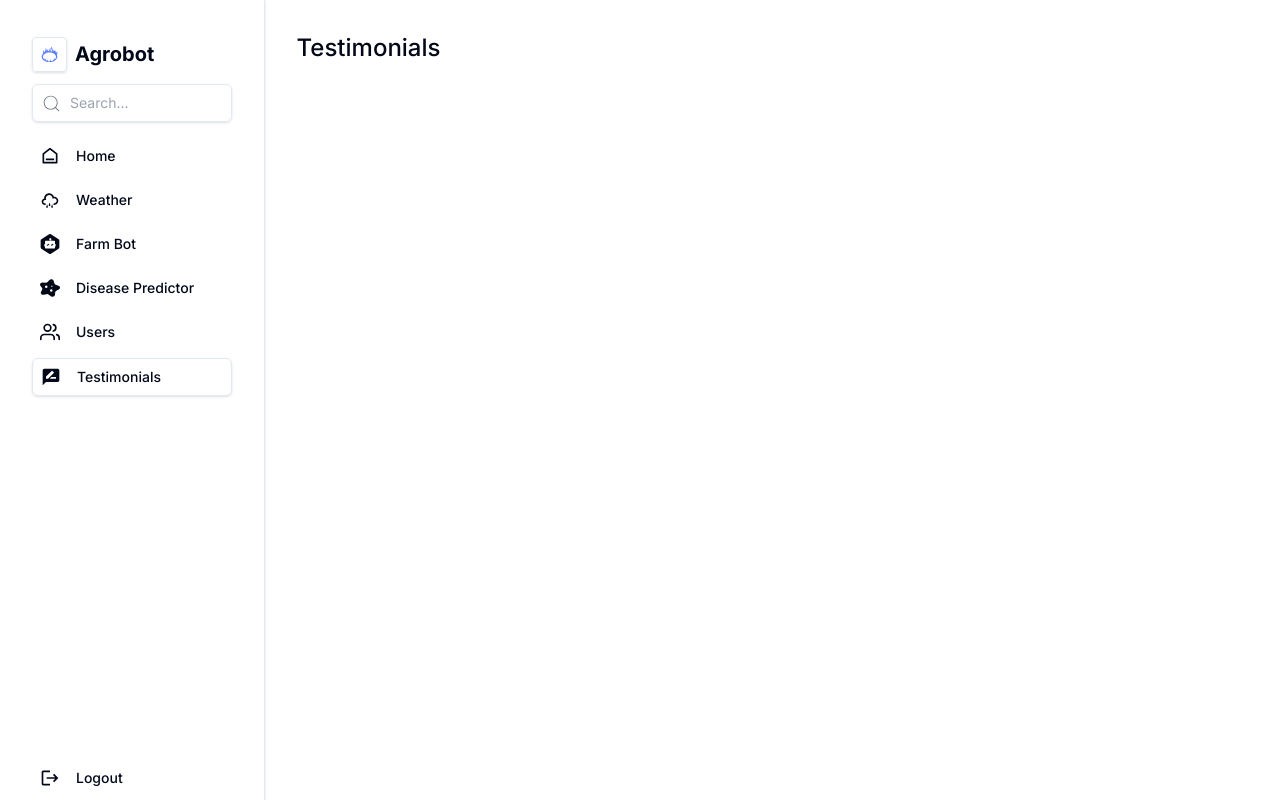
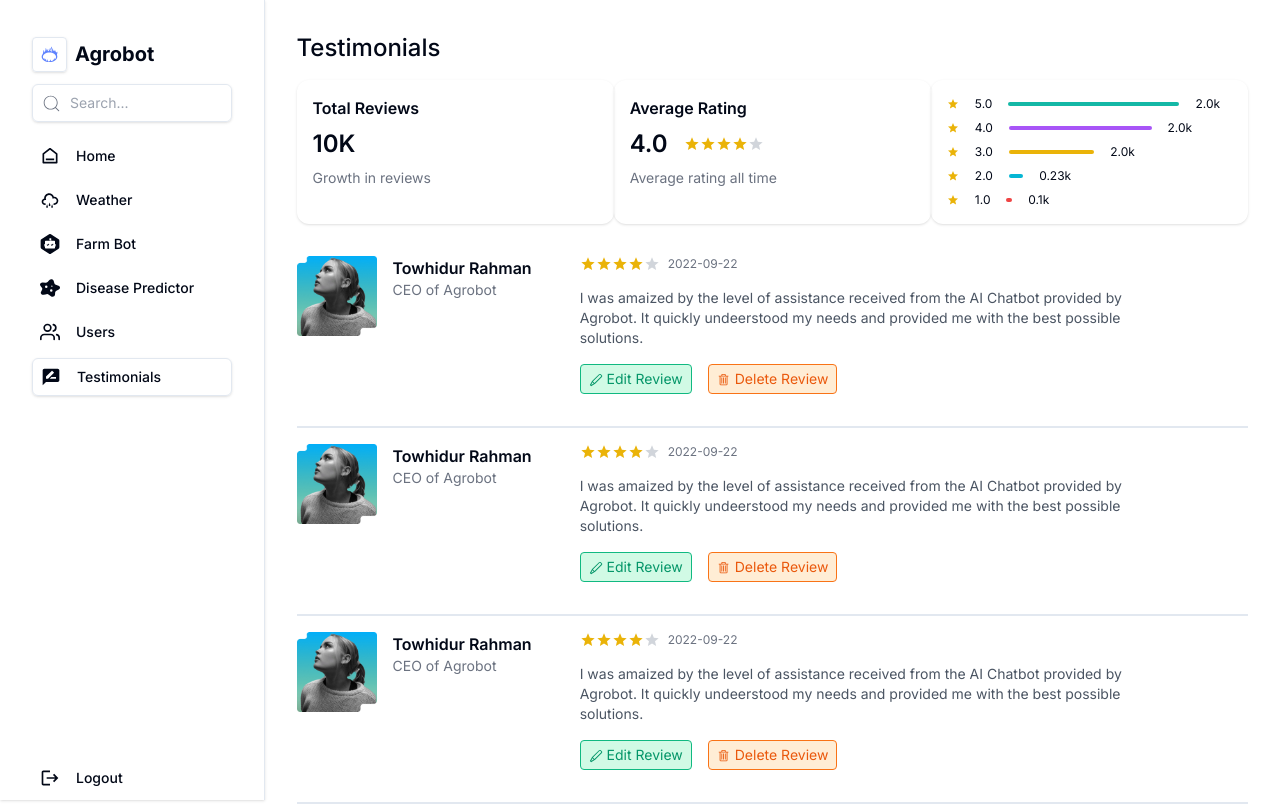
Before and after one commit to Sujanban/agrobot, a React (Vite) app in the folder client/: page /testimonials in a window 1280 px wide. Shown: the top 806 px of the page. Built offline with nearby package versions, Linux system fonts and the light colour scheme.

Commit message:
destimonial card with edit and delete added

```diff
--- a/client/src/components/Tesimonial.jsx
+++ b/client/src/components/Testimonial.jsx
@@ -3,7 +3,7 @@ import user2 from "../assets/user2.png"
 import { FaQuoteLeft } from "react-icons/fa6";
 import { MdArrowOutward } from "react-icons/md";
 
-const Tesimonial = () => {
+const Testimonial = () => {
     return (
         <section id='testimonials' className='bg-slate-100'>
             <div className='px-4 py-20 max-w-7xl mx-auto'>
@@ -38,4 +38,4 @@ const Tesimonial = () => {
     )
 }
 
-export default Tesimonial
+export default Testimonial
--- /dev/null
+++ b/client/src/components/dashboard/TestimonialCard.jsx
@@ -0,0 +1,46 @@
+import React from 'react'
+import { MdOutlineStarPurple500 } from "react-icons/md";
+import { VscTrash, VscEdit } from 'react-icons/vsc';
+
+
+const TestimonialCard = () => {
+    return (
+        <div className='py-4 grid gap-4 border-b-2'>
+            <div className='flex space-x-12'>
+                <div className='space-x-4 flex flex-shrink-0'>
+                    <img className='w-20 h-20 ' src="http://localhost:5173/src/assets/user2.png" alt="" />
+                    <div>
+                        <h1 className='font-semibold'>Towhidur Rahman</h1>
+                        <p className='text-sm text-gray-500'>CEO of Agrobot</p>
+                    </div>
+                </div>
+                <div className='space-y-4'>
+                    <div className='flex items-center gap-2'>
+                        <div className='flex'>
+                            <MdOutlineStarPurple500 className='text-yellow-500' />
+                            <MdOutlineStarPurple500 className='text-yellow-500' />
+                            <MdOutlineStarPurple500 className='text-yellow-500' />
+                            <MdOutlineStarPurple500 className='text-yellow-500' />
+                            <MdOutlineStarPurple500 className='text-gray-300' />
+                        </div>
+                        <h1 className='text-xs text-gray-500'>2022-09-22</h1>
+                    </div>
+                    <div className='max-w-xl'>
+                        <p className='text-gray-600 text-sm'>I was amaized by the level of assistance received from the AI Chatbot provided by Agrobot. It quickly undeerstood my needs and provided me with the best possible solutions.</p>
+                        <div className='py-4 flex space-x-4'>
+                            <button className='text-sm bg-emerald-100 text-emerald-600 border border-emerald-500  rounded px-2 py-1'>
+                                <VscEdit className='inline-flex' /> <span>Edit Review</span>
+                            </button>
+                            <button className='text-sm bg-orange-100 text-orange-600 border border-orange-500  rounded px-2 py-1'>
+                                <VscTrash className='inline-flex' /> <span>Delete Review</span>
+                            </button>
+                        </div>
+                    </div>
+
+                </div>
+            </div>
+        </div>
+    )
+}
+
+export default TestimonialCard
--- a/client/src/pages/Index.jsx
+++ b/client/src/pages/Index.jsx
@@ -5,7 +5,7 @@ import Howitworks from '@/components/Howitworks'
 import Services from '@/components/Services'
 import Footer from '@/components/Footer'
 import CtaBanner from '@/components/CtaBanner'
-import Tesimonial from '@/components/Tesimonial'
+import Testimonial from '@/components/Testimonial'
 import Feature from '@/components/Feature'
 import Integration from '@/components/Integration'
 
@@ -18,7 +18,7 @@ const Index = () => {
       <Services/>
       <Feature/>
       {/* <Howitworks/> */}
-      <Tesimonial/>
+      <Testimonial/>
       <CtaBanner/>
       <Footer/>
     </>
--- a/client/src/pages/dashboard/Testimonials.jsx
+++ b/client/src/pages/dashboard/Testimonials.jsx
@@ -1,19 +1,83 @@
 import Navbar from '@/components/dashboard/Navbar'
 import React, { useState } from 'react'
+import { MdOutlineStarPurple500, MdOutlineStarOutline, MdOutlineStarHalf } from "react-icons/md";
+import { VscTrash, VscEdit } from 'react-icons/vsc';
+import TestimonialCard from '../../components/dashboard/TestimonialCard';
 
 const Testimonials = () => {
     const [reviews, setReviews] = useState([]);
     return (
-        <div className='flex max-w-7xl mx-auto'>
+        <div className='flex max-w-7xl mx-auto '>
             <Navbar />
             <div className='p-8 w-full'>
                 <h1 className='font-medium text-2xl'>Testimonials</h1>
+                <div className='py-4 grid grid-cols-3'>
+                    <div className='p-4 rounded-xl shadow space-y-2'>
+                        <p className='font-semibold'>Total Reviews</p>
+                        <h1 className='text-2xl font-semibold'>10K</h1>
+                        <p className='text-sm text-gray-500'>Growth in reviews</p>
+                    </div>
+
+                    <div className='p-4 rounded-xl shadow space-y-2'>
+                        <p className='font-semibold'>Average Rating</p>
+                        <div className='flex items-center gap-4'>
+                            <h1 className='text-2xl font-semibold'>4.0</h1>
+                            <div className='flex'>
+                                <MdOutlineStarPurple500 className='text-yellow-500' />
+                                <MdOutlineStarPurple500 className='text-yellow-500' />
+                                <MdOutlineStarPurple500 className='text-yellow-500' />
+                                <MdOutlineStarPurple500 className='text-yellow-500' />
+                                <MdOutlineStarPurple500 className='text-gray-300' />
+                            </div>
+                        </div>
+                        <p className='text-sm text-gray-500'>Average rating all time</p>
+                    </div>
+
+
+                    <div className='p-4 rounded-xl shadow space-y-2 text-xs'>
+                        <div className='flex items-center gap-4'>
+                            <MdOutlineStarPurple500 className='text-yellow-500' />
+                            <p>5.0</p>
+                            <div className='w-[60%] h-1 bg-teal-500 rounded-xl'></div>
+                            <p>2.0k</p>
+                        </div>
+                        <div className='flex items-center gap-4'>
+                            <MdOutlineStarPurple500 className='text-yellow-500' />
+                            <p>4.0</p>
+                            <div className='w-[50%] h-1 bg-purple-500 rounded-xl'></div>
+                            <p>2.0k</p>
+                        </div>
+                        <div className='flex items-center gap-4'>
+                            <MdOutlineStarPurple500 className='text-yellow-500' />
+                            <p>3.0</p>
+                            <div className='w-[30%] h-1 bg-yellow-500 rounded-xl'></div>
+                            <p>2.0k</p>
+                        </div>
+                        <div className='flex items-center gap-4'>
+                            <MdOutlineStarPurple500 className='text-yellow-500' />
+                            <p>2.0</p>
+                            <div className='w-[5%] h-1 bg-cyan-500 rounded-xl'></div>
+                            <p>0.23k</p>
+                        </div>
+                        <div className='flex items-center gap-4'>
+                            <MdOutlineStarPurple500 className='text-yellow-500' />
+                            <p>1.0</p>
+                            <div className='w-[2%] h-1 bg-red-500 rounded-xl'></div>
+                            <p>0.1k</p>
+                        </div>
+
+                    </div>
+
+
+                </div>
                 <div>
-                    {
-                        reviews && reviews.map((review, index) =>
-                            <>
-                            </>
-                        )}
+                    <TestimonialCard />
+                    <TestimonialCard />
+                    <TestimonialCard />
+                    <TestimonialCard />
+                    <TestimonialCard />
+                    <TestimonialCard />
+                    <TestimonialCard />
                 </div>
             </div>
         </div>
```
